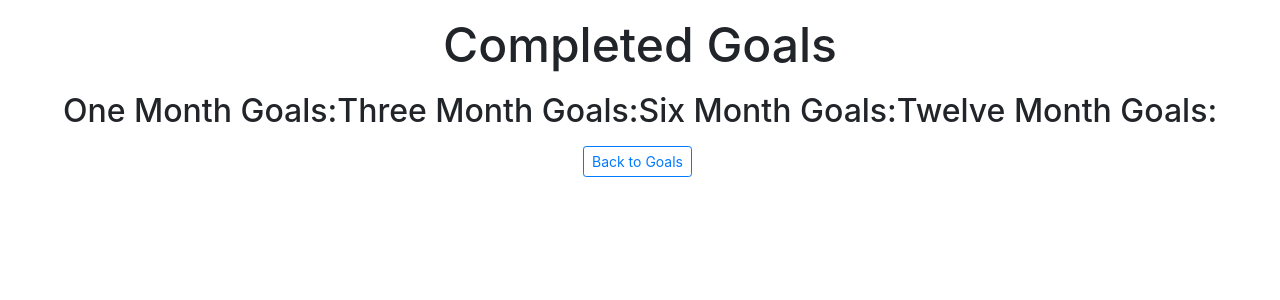
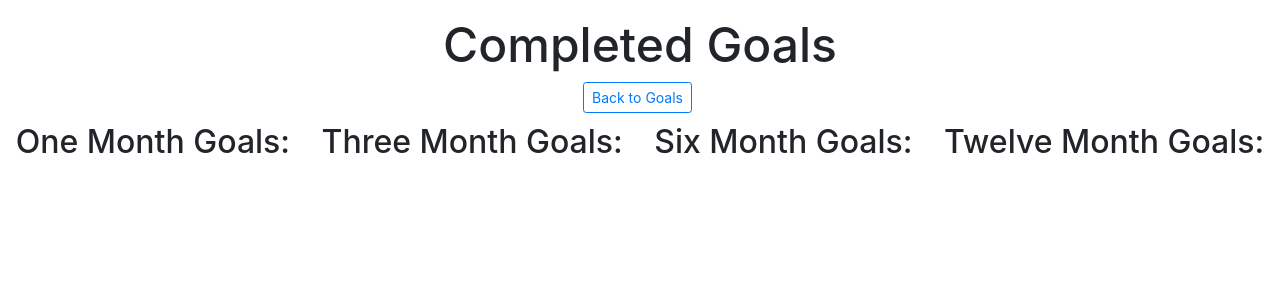
Before and after one commit to tyler-simeone/FundsTracker, a Django app: page /goals/completed/ in a window 1280 px wide. Shown: the part 24-324 px from the top of the page. Run offline with Django 3.2, Linux system fonts and the light colour scheme; the visitor is signed in with stand-in values (Sample User, id 1); data that the repository does not hold is empty; parts of the project's set-up code (start-up, migrations or seed data) failed here and were passed over; some libraries are stand-ins or nearby versions.

Commit message:
fixed completed goal list css for empty goals.

```diff
--- a/fundstrackerproject/fundstrackerapp/static/styles/goals.css
+++ b/fundstrackerproject/fundstrackerapp/static/styles/goals.css
@@ -1,15 +1,10 @@
-/* .current_goals_list {
-    display: flex;
-    flex-direction: column;
-    align-items: center;
-} */
-
 .header_nav_links__container {
     display: flex;
     flex-direction: column;
     align-items: center;
 }
 
+/* Applies to current and completed goal list templates  */
 .goal_list__container {
     margin-top: 10px;
     display: flex;
@@ -17,11 +12,11 @@
 }
 
 /* for completed goal list template */
-.completed_goals__container {
+/* .completed_goals__container {
     display: flex;
     flex-direction: column;
     align-items: center;
-}
+} */
 
 .completed_goal__container {
     border-bottom: 1px solid lightgray;
--- a/fundstrackerproject/fundstrackerapp/templates/goals/completed.html
+++ b/fundstrackerproject/fundstrackerapp/templates/goals/completed.html
@@ -7,7 +7,12 @@
 
 {% block content %}
 <div class="completed_goals__container">
-    <h1 class="goals_header">Completed Goals</h1>
+    <div class="header_nav_links__container">
+        <h1 class="goals_header">Completed Goals</h1>
+        <a href="{% url 'fundstrackerapp:goals' %}">
+            <button class="btn btn-outline-primary btn-sm">Back to Goals</button>
+        </a>
+    </div>
 
     <div class="goal_list__container">
         <section class="one_month_goals">
@@ -87,8 +92,5 @@
         </section>
     </div>
 
-    <a href="{% url 'fundstrackerapp:goals' %}">
-        <button class="btn btn-outline-primary btn-sm">Back to Goals</button>
-    </a>
 <div>
 {% endblock %}
```
